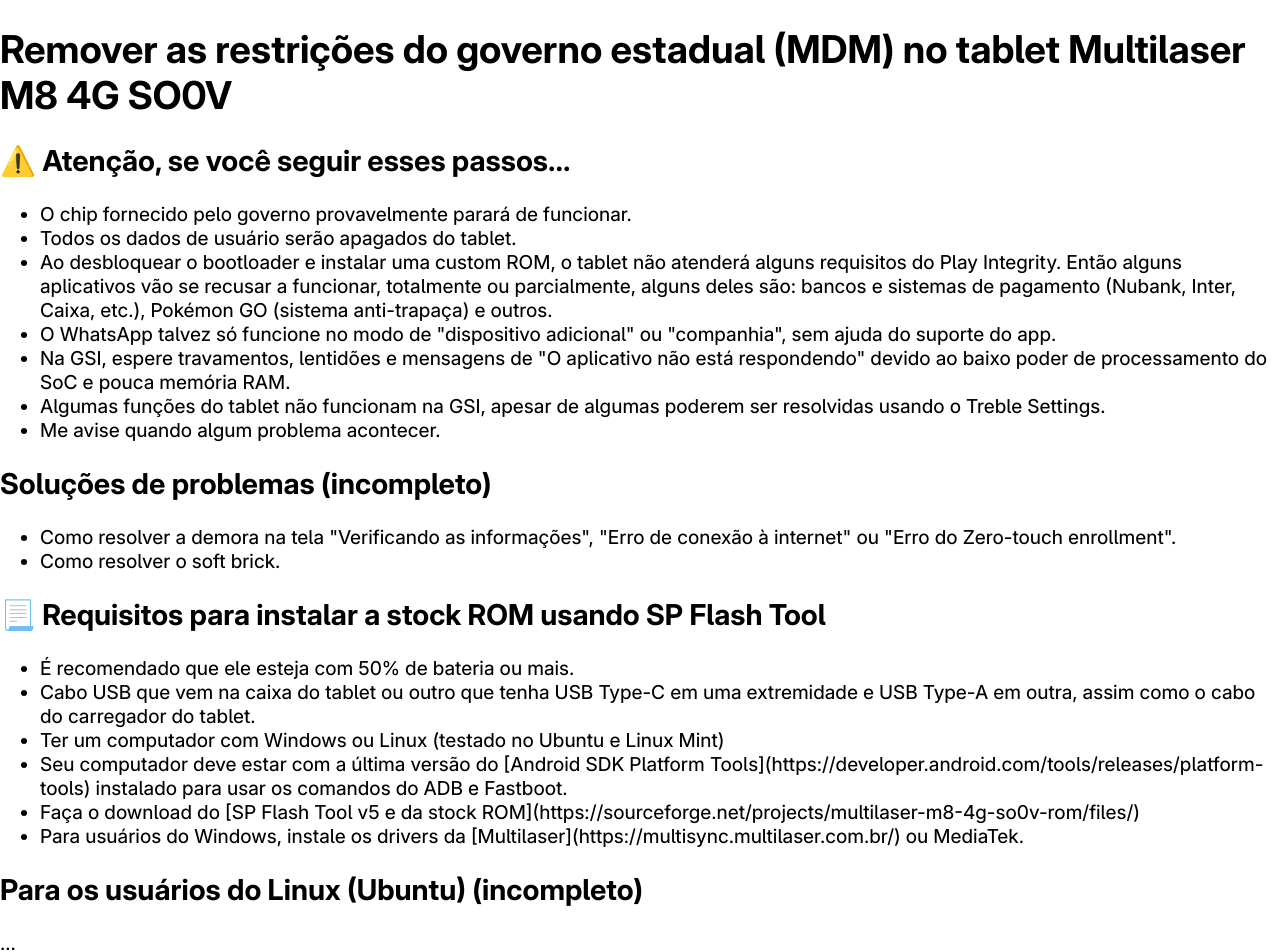
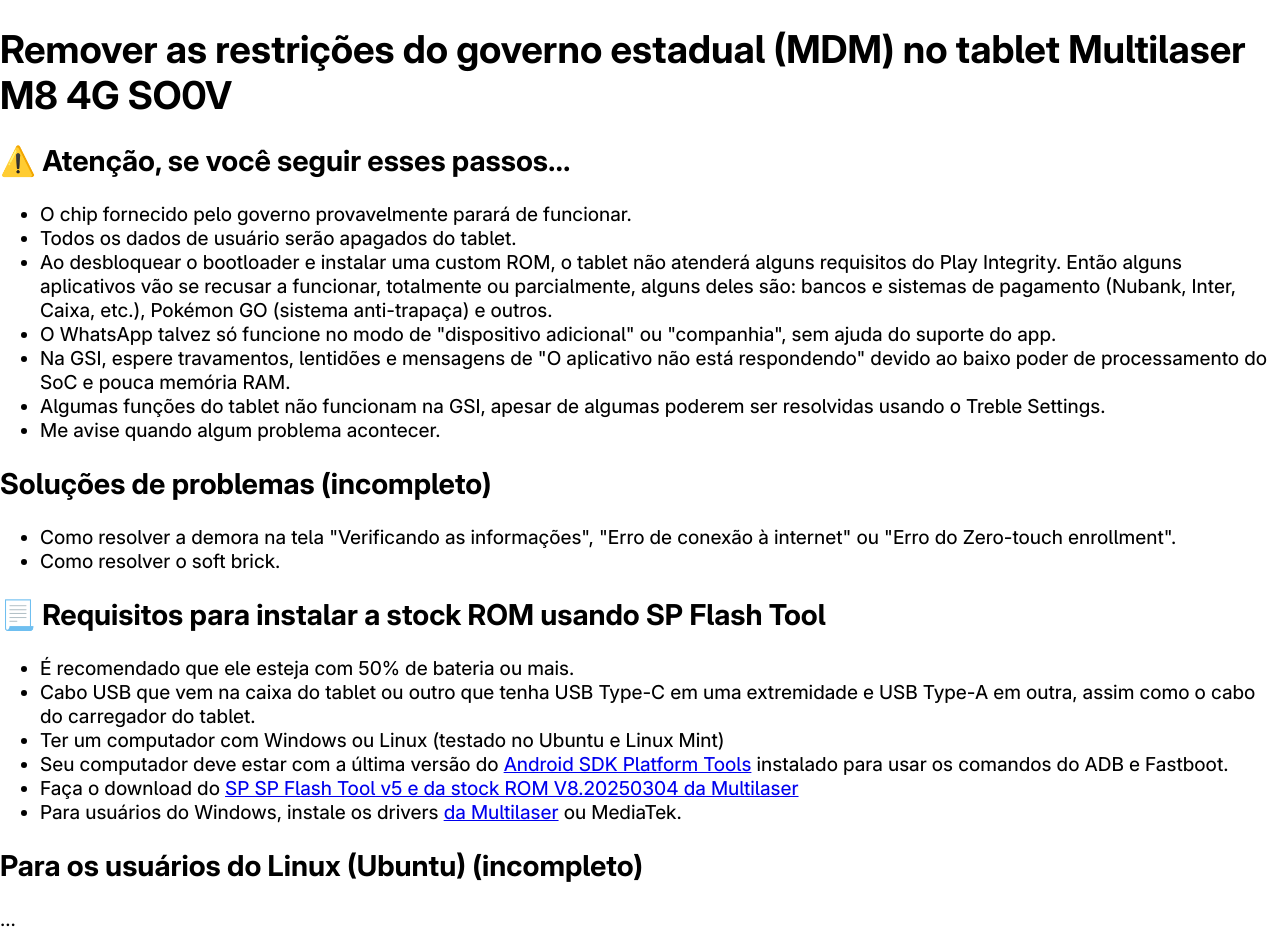
Before and after one commit to ruanv0/ruanv0.github.io, a plain HTML site: page guias/como-remover-mdm.html in a window 1280 px wide. Shown: the top 952 px of the page. Drawn offline with Linux system fonts and the light colour scheme; a web font is replaced by a local one.

Commit message:
Correção da síntaxe dos hyperlinks

```diff
--- a/guias/como-remover-mdm.html
+++ b/guias/como-remover-mdm.html
@@ -30,9 +30,15 @@
 			<li>É recomendado que ele esteja com 50% de bateria ou mais.</li>
 			<li>Cabo USB que vem na caixa do tablet ou outro que tenha USB Type-C em uma extremidade e USB Type-A em outra, assim como o cabo do carregador do tablet.</li>
 			<li>Ter um computador com Windows ou Linux (testado no Ubuntu e Linux Mint)</li>
-			<li>Seu computador deve estar com a última versão do [Android SDK Platform Tools](https://developer.android.com/tools/releases/platform-tools) instalado para usar os comandos do ADB e Fastboot. </li>
-			<li>Faça o download do [SP Flash Tool v5 e da stock ROM](https://sourceforge.net/projects/multilaser-m8-4g-so0v-rom/files/)</li>
-			<li>Para usuários do Windows, instale os drivers da [Multilaser](https://multisync.multilaser.com.br/) ou MediaTek. </li>
+			<li>Seu computador deve estar com a última versão do
+			  <a href="https://developer.android.com/tools/releases/platform-tools">Android SDK Platform Tools</a>
+        instalado para usar os comandos do ADB e Fastboot. </li>
+			<li>Faça o download do
+		    <a href="https://sourceforge.net/projects/multilaser-m8-4g-so0v-rom/files/">SP SP Flash Tool v5 e da stock ROM V8.20250304 da Multilaser</a>
+			</li>
+			<li>Para usuários do Windows, instale os drivers
+			  <a href="https://multisync.multilaser.com.br/">da Multilaser</a>
+			  ou MediaTek. </li>
 		</ul>
 		<h2> Para os usuários do Linux (Ubuntu) (incompleto)</h2>
 		<p>... </p>
@@ -259,7 +265,7 @@
 			</code>
 			<p>47. Escreva o comando `.\fastboot reboot fastboot` para reiniciar o tablet no modo fastbootd e fazer a instalação da GSI por lá.</p>
 
-			<p>48. Continuação do guia: <a href="./como-instalar-GSI.html">Como instalar a GSI no Multilaser M8 4G<a/></p>
+			<p>48. Continuação do guia: <a href="./como-instalar-GSI.html">Como instalar a GSI no Multilaser M8 4G</a></p>
 		</div>
 	</body>
 </html>
```
Also changed, not shown: guias/como-instalar-GSI.html (+7 -7 lines).
